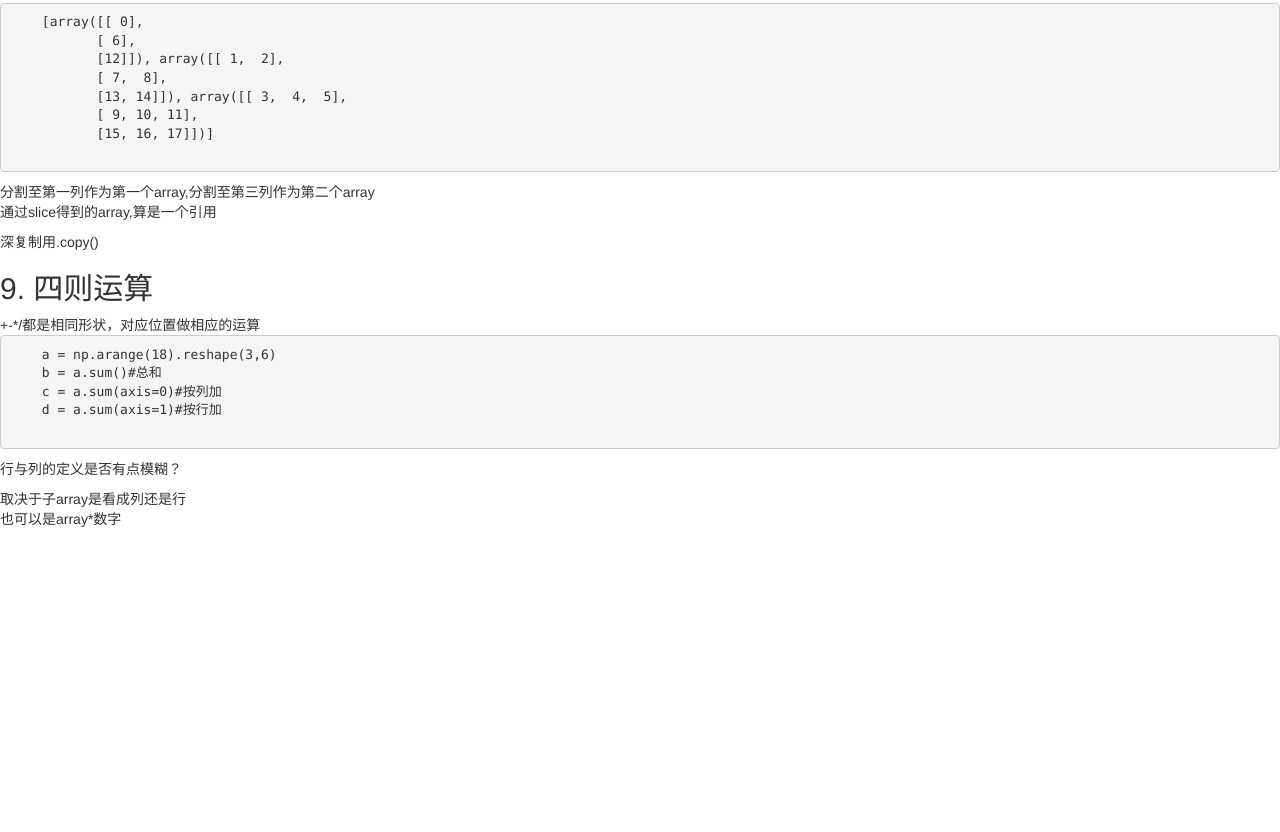
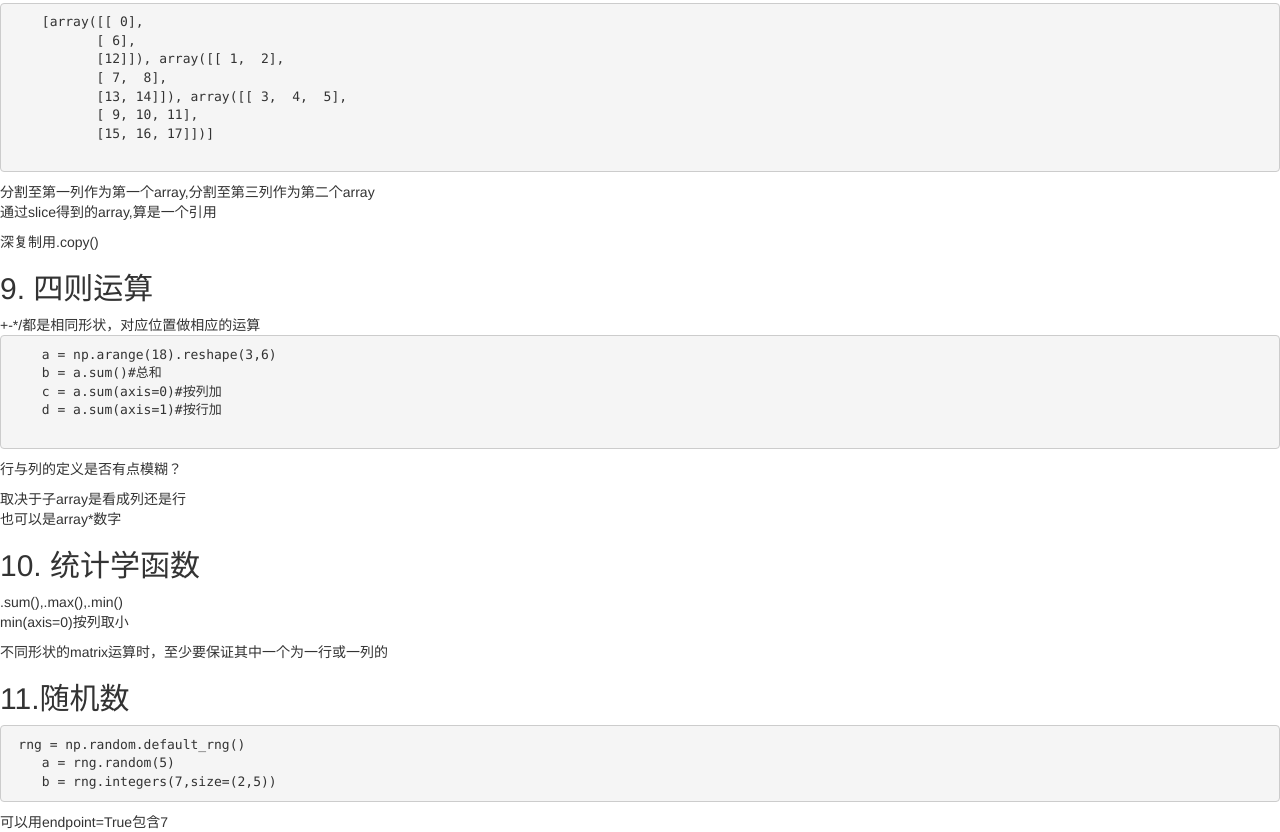
Before and after one commit to haukewagner/haukewagner.github.io, a plain HTML site: page index.html in a window 1280 px wide. Shown: the part 3002-3834 px from the top of the page. Before the commit the page ends 3541 px from the top, so only its background shows below. Drawn offline with nearby package versions, Linux system fonts and the light colour scheme.

Commit message:
Update index.html

```diff
--- a/index.html
+++ b/index.html
@@ -256,6 +256,24 @@ print(x)
 也可以是array*数字
 </p>
 
+<h2>10. 统计学函数</h2>
+
+.sum(),.max(),.min()
+<p>min(axis=0)按列取小</p>
+
+不同形状的matrix运算时，至少要保证其中一个为一行或一列的
+
+<h2>11.随机数</h2>
+
+<pre> rng = np.random.default_rng()
+    a = rng.random(5)
+    b = rng.integers(7,size=(2,5))
+</pre>
+
+可以用endpoint=True包含7
+
+
+
 
 </body>
 </html>
```
